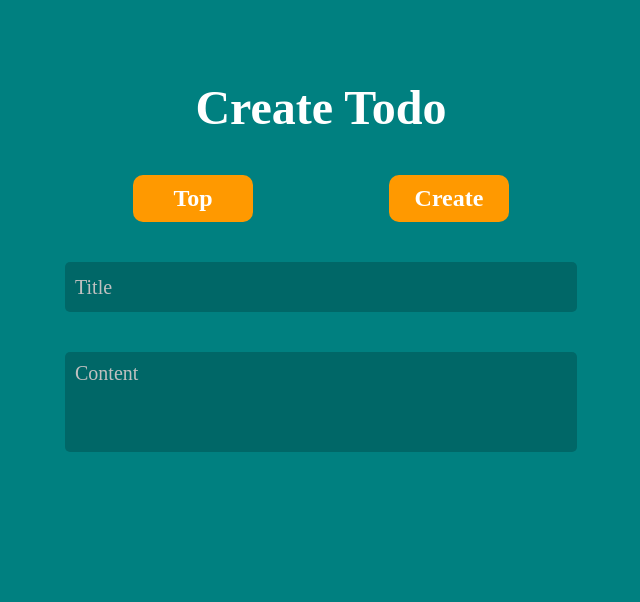
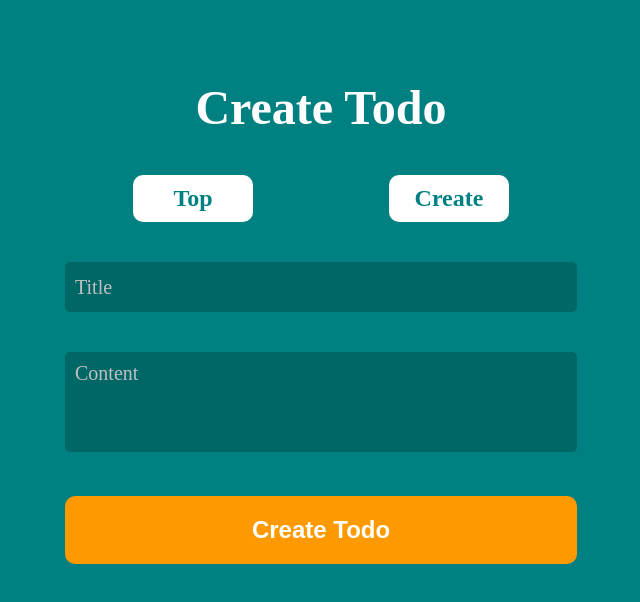
Before and after one commit to shodayuki/study_of_js, a React (Create React App) app in the folder brain-react/section_07/: page /react-output-router/create in a window 1280 px wide. Shown: the top 602 px of the page, without its empty margins (319-959 px from the left). Built offline with nearby package versions, Linux system fonts and the light colour scheme.

Commit message:
CommonButtonコンポーネント作成

```diff
--- /dev/null
+++ b/brain-react/section_07/src/components/atoms/CommonButton/index.jsx
@@ -0,0 +1,21 @@
+/**
+ * CommonButton
+ *
+ * @package components
+ */
+import styles from "./styles.module.css";
+
+/**
+ * CommonButton
+ *
+ * @param type
+ * @param label
+ * @param onClick
+ * @returns {JSX.Element}
+ * @constructor
+ */
+export const CommonButton = ({ type, label, onClick }) => (
+    <button className={styles.button} type={type} onClick={onClick}>
+        {label}
+    </button>
+);
--- /dev/null
+++ b/brain-react/section_07/src/components/atoms/CommonButton/styles.module.css
@@ -0,0 +1,17 @@
+.button {
+    display: block;
+    width: 100%;
+    background-color: #ff9900;
+    border: none;
+    padding: 20px;
+    font-size: 24px;
+    font-weight: bold;
+    color: #FFF;
+    appearance: none;
+    border-radius: 10px;
+    transition: 0.3s;
+}
+
+.button:hover {
+    background-color: #d87e00;
+}
--- a/brain-react/section_07/src/components/atoms/NavigationLink/styles.module.css
+++ b/brain-react/section_07/src/components/atoms/NavigationLink/styles.module.css
@@ -4,13 +4,18 @@
 }
 
 .li > a {
+    transition: 0.3s;
     display: block;
-    background-color: #ff9900;
+    background-color: #FFF;
     text-decoration: none;
-    color: #FFF;
+    color: #008080;
     font-size: 24px;
     font-weight: bold;
     width: 80px;
     padding: 10px 20px;
     border-radius: 10px;
 }
+
+.li > a:hover {
+    background-color: #d8d8d8;
+}
--- a/brain-react/section_07/src/components/templates/TodoCreateTemplate/index.jsx
+++ b/brain-react/section_07/src/components/templates/TodoCreateTemplate/index.jsx
@@ -3,9 +3,11 @@
  *
  * @package components
  */
+import { useState, useCallback } from "react";
 import { BaseLayout } from "../../organisims/BaseLayout";
 import { InputForm } from "../../atoms/InputForm";
 import { TextArea } from "../../atoms/TextArea";
+import { CommonButton } from "../../atoms/CommonButton";
 import styles from "./styles.module.css";
 
 /**
@@ -15,16 +17,57 @@ import styles from "./styles.module.css";
  * @constructor
  */
 export const TodoCreateTemplate = () => {
+    /* local state */
+    const [inputTitle, setInputTitle] = useState("");
+    const [inputContent, setInputContent] = useState("");
+
+    /**
+     * 「title」の変更処理
+     *
+     * @type {function(*): void}
+     */
+    const handleChangeTitle = useCallback(
+        (e) => setInputTitle(e.target.value), []
+    );
+
+    /**
+     * 「content」変更処理
+     *
+     * @type {function(*): void}
+     */
+    const handleChangeContent = useCallback(
+        (e) => setInputContent(e.target.value), []
+    );
+
+    const handleCreateTodo = useCallback((e) => {
+        e.preventDefault();
+        console.log("Hello");
+    }, []);
+
     return (
         <BaseLayout title={"Create Todo"}>
-            <div className={styles.container}>
+            <form className={styles.container} onClick={handleCreateTodo}>
                 <div className={styles.area}>
-                    <InputForm placeholder={"Title"} />
+                    <InputForm
+                        value={inputTitle}
+                        placeholder={"Title"}
+                        onChange={handleChangeTitle}
+                    />
                 </div>
                 <div className={styles.area}>
-                    <TextArea placeholder={"Content"} />
+                    <TextArea
+                        value={inputContent}
+                        placeholder={"Content"}
+                        onChange={handleChangeContent}
+                    />
                 </div>
-            </div>
+                <div className={styles.area}>
+                    <CommonButton
+                        type="submit"
+                        label="Create Todo"
+                    />
+                </div>
+            </form>
         </BaseLayout>
     );
 };
```
